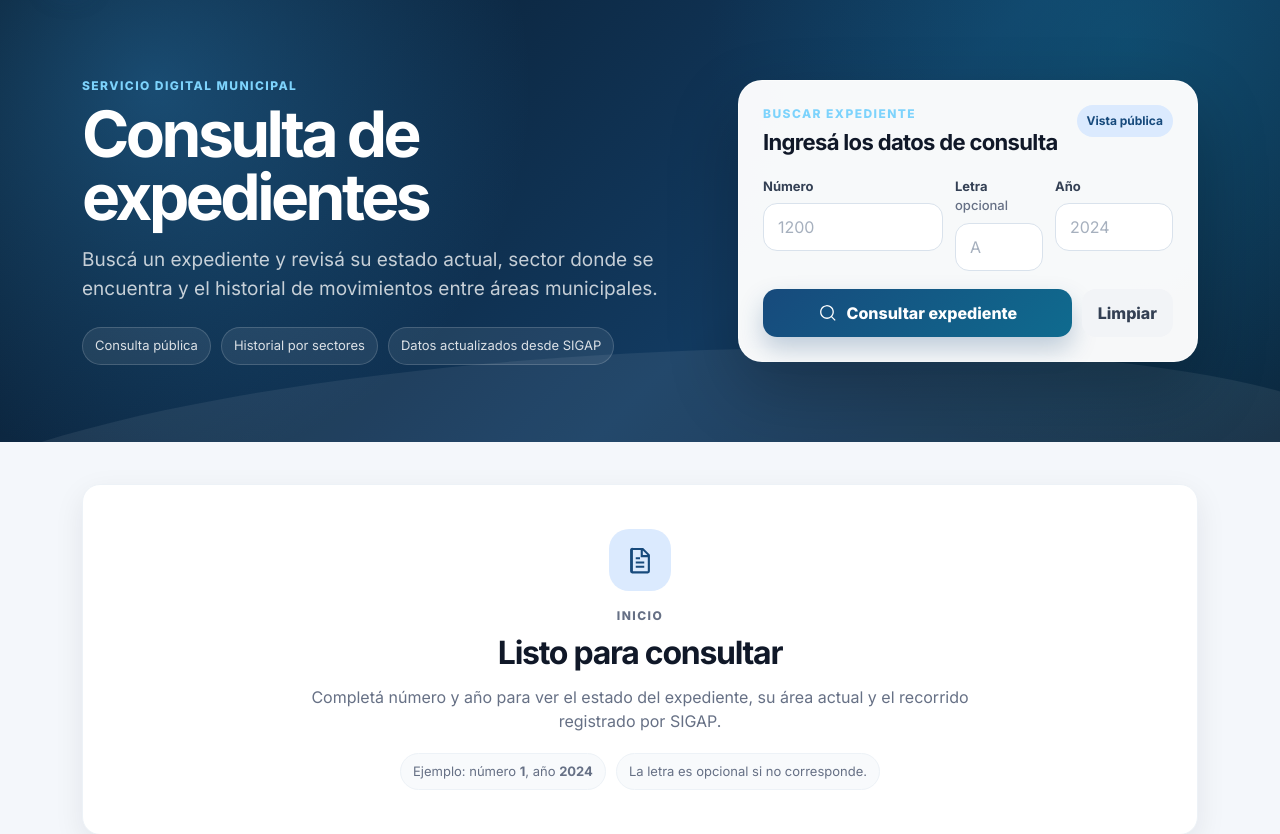
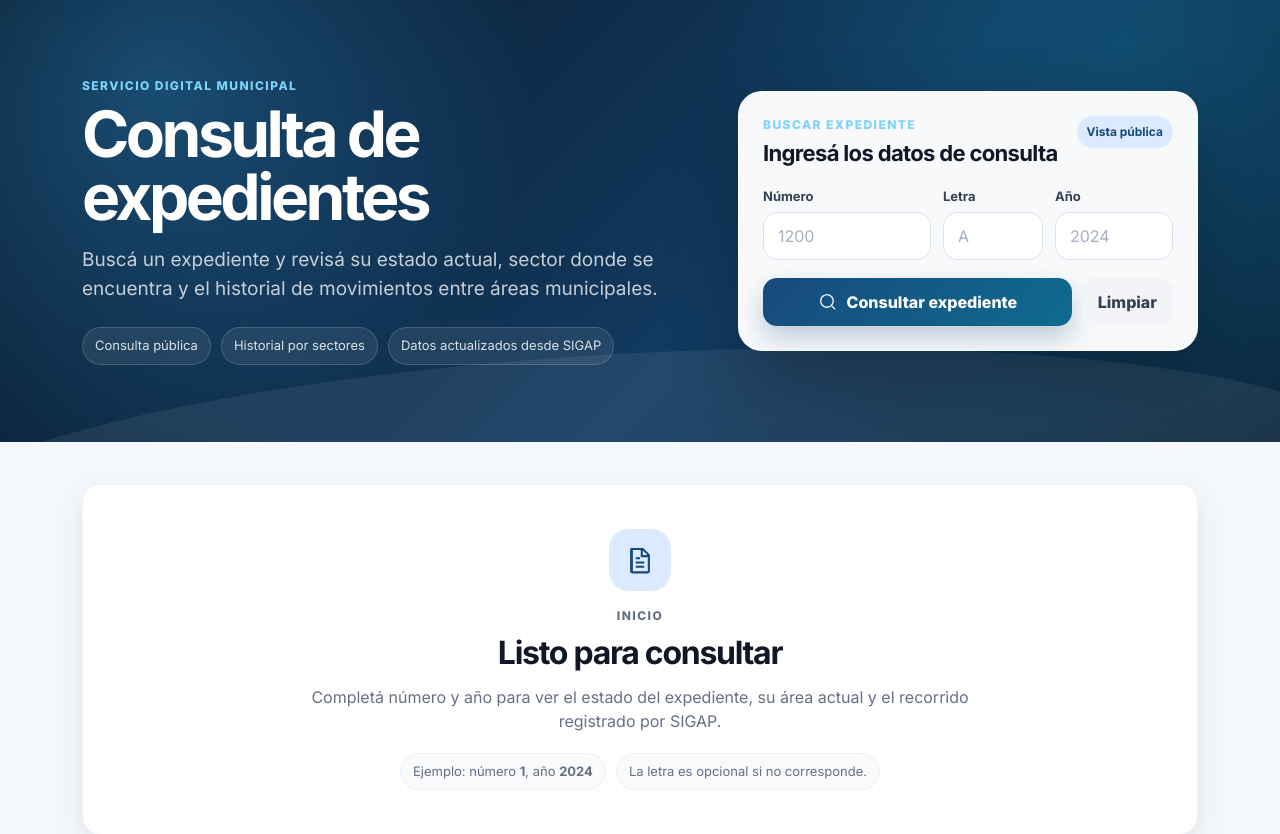
Before and after one commit to miia21/prueba, a PHP site: page / in a window 1280 px wide. Shown: the part 71-905 px from the top of the page. Run offline with PHP 8.4, Linux system fonts and the light colour scheme; data comes from the database, SQL or seed files in the repository.

Commit message:
Corregir login y alinear buscador

```diff
--- a/html/expedientes/api/auth.php
+++ b/html/expedientes/api/auth.php
@@ -99,7 +99,7 @@ function auth_require_admin(): array {
 }
 
 function auth_validate_username(string $username): bool {
-    return (bool)preg_match('/^[a-zA-Z0-9._-]{3,40}$/', $username);
+    return (bool)preg_match('/^[\p{L}\p{N}._-]{3,40}$/u', $username);
 }
 
 function auth_validate_password(string $password): bool {
--- a/html/expedientes/api/setup.php
+++ b/html/expedientes/api/setup.php
@@ -16,7 +16,7 @@ $name = trim((string)($data['name'] ?? $username));
 $password = (string)($data['password'] ?? '');
 
 if (!auth_validate_username($username)) {
-    auth_json(['error' => 'El usuario debe tener 3 a 40 caracteres y solo letras, números, punto, guion o guion bajo.'], 400);
+    auth_json(['error' => 'El usuario debe tener 3 a 40 caracteres y puede incluir letras, números, punto, guion o guion bajo.'], 400);
 }
 if (!auth_validate_password($password)) {
     auth_json(['error' => 'La contraseña debe tener al menos 8 caracteres.'], 400);
--- a/html/expedientes/app.js
+++ b/html/expedientes/app.js
@@ -43,6 +43,7 @@
     clear: byId('clearButton'),
     message: byId('formMessage'),
     result: byId('resultPanel'),
+    hero: byId('appHero'),
     status: byId('syncStatus'),
     loginButton: byId('loginButton'),
     dashboardButton: byId('dashboardButton'),
@@ -98,6 +99,12 @@
     dom.button.disabled = isLoading;
     var label = dom.button.querySelector('span:last-child');
     if (label) label.textContent = isLoading ? 'Consultando…' : 'Consultar expediente';
+  }
+
+
+  function setInternalMode(enabled) {
+    if (dom.hero) dom.hero.classList.toggle('is-hidden', Boolean(enabled));
+    document.body.classList.toggle('internal-mode', Boolean(enabled));
   }
 
   function renderLoading(label) {
@@ -277,6 +284,7 @@
   }
 
   function clearForm() {
+    setInternalMode(false);
     dom.form.reset();
     setFormMessage('');
     state.lastParams = null;
@@ -307,6 +315,7 @@
   }
 
   function renderLogin() {
+    setInternalMode(true);
     var setup = Boolean(state.session && state.session.setup_required);
     dom.result.innerHTML = '<section class="admin-shell"><article class="admin-card">' +
       '<p class="eyebrow">' + (setup ? 'Configuración inicial' : 'Acceso interno') + '</p>' +
@@ -337,6 +346,7 @@
   }
 
   function renderDashboard() {
+    setInternalMode(true);
     if (!state.session.authenticated) {
       renderLogin();
       return;
--- a/html/expedientes/index.html
+++ b/html/expedientes/index.html
@@ -34,7 +34,7 @@
   </header>
 
   <main>
-    <section class="hero" aria-labelledby="pageTitle">
+    <section class="hero" id="appHero" aria-labelledby="pageTitle">
       <div class="hero-bg" aria-hidden="true"></div>
       <div class="hero-inner">
         <div class="hero-copy">
@@ -63,7 +63,7 @@
               <input id="numero" name="numero" type="text" inputmode="numeric" autocomplete="off" maxlength="10" placeholder="1200" required>
             </label>
             <label class="field" for="letra">
-              <span>Letra <em>opcional</em></span>
+              <span>Letra</span>
               <input id="letra" name="letra" type="text" autocomplete="off" maxlength="1" placeholder="A">
             </label>
             <label class="field" for="ano">
--- a/html/expedientes/styles.css
+++ b/html/expedientes/styles.css
@@ -205,7 +205,9 @@ gap:7px
 .field span{
 font-size:13px;
 font-weight:700;
-color:var(--neutral)
+color:var(--neutral);
+line-height:1.25;
+min-height:17px
 }
 .field em{
 font-style:normal;
@@ -240,8 +242,9 @@ margin:0 0 16px
 }
 .fields-grid{
 display:grid;
-grid-template-columns:1fr 88px 118px;
-gap:12px
+grid-template-columns:minmax(0,1fr) 100px 118px;
+gap:12px;
+align-items:end
 }
 .form-actions{
 display:flex;
@@ -914,3 +917,7 @@ grid-template-columns:1fr
 justify-content:flex-start
 }
 }
+
+.internal-mode .content-shell{
+padding-top:28px
+}
```
